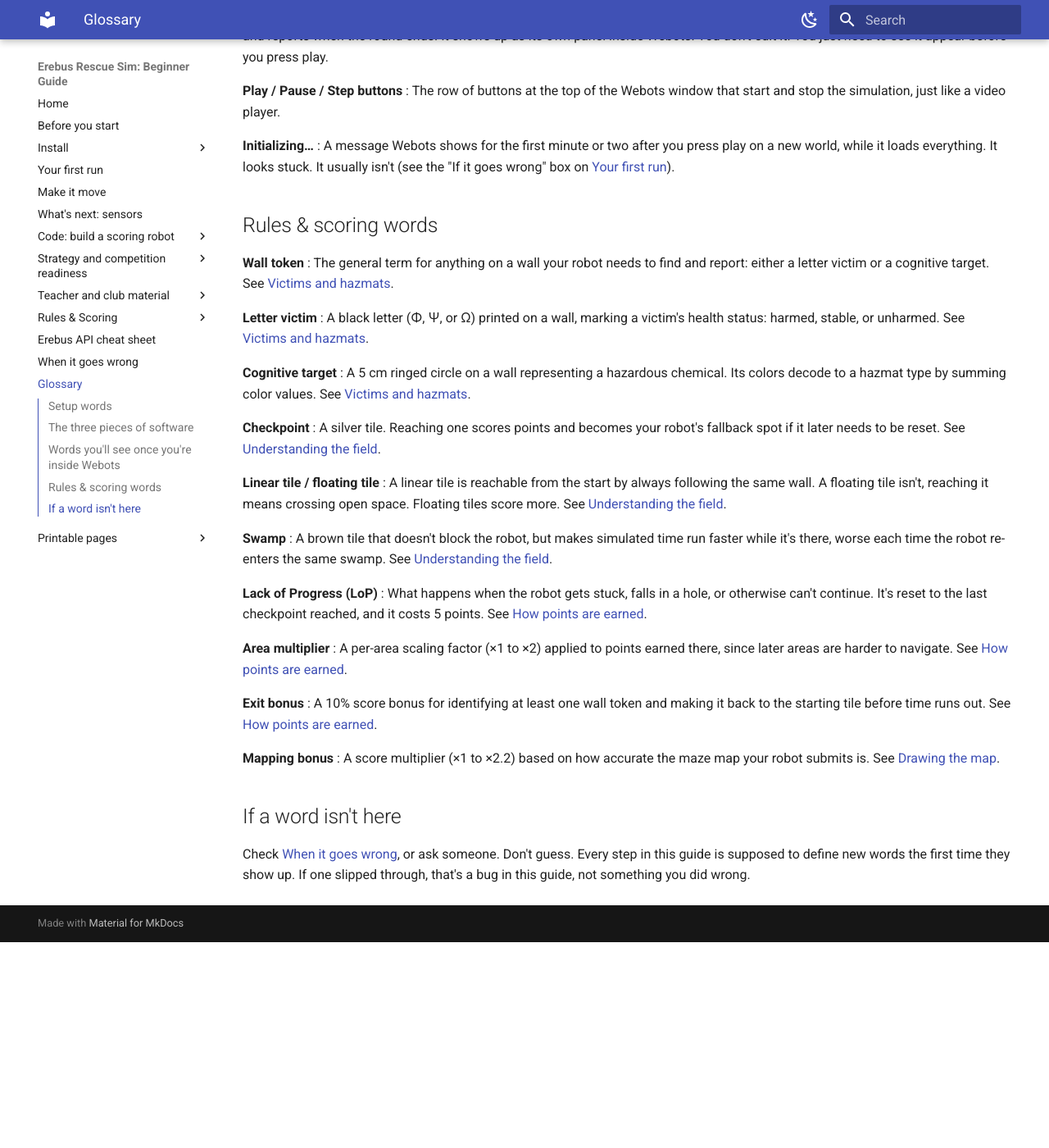
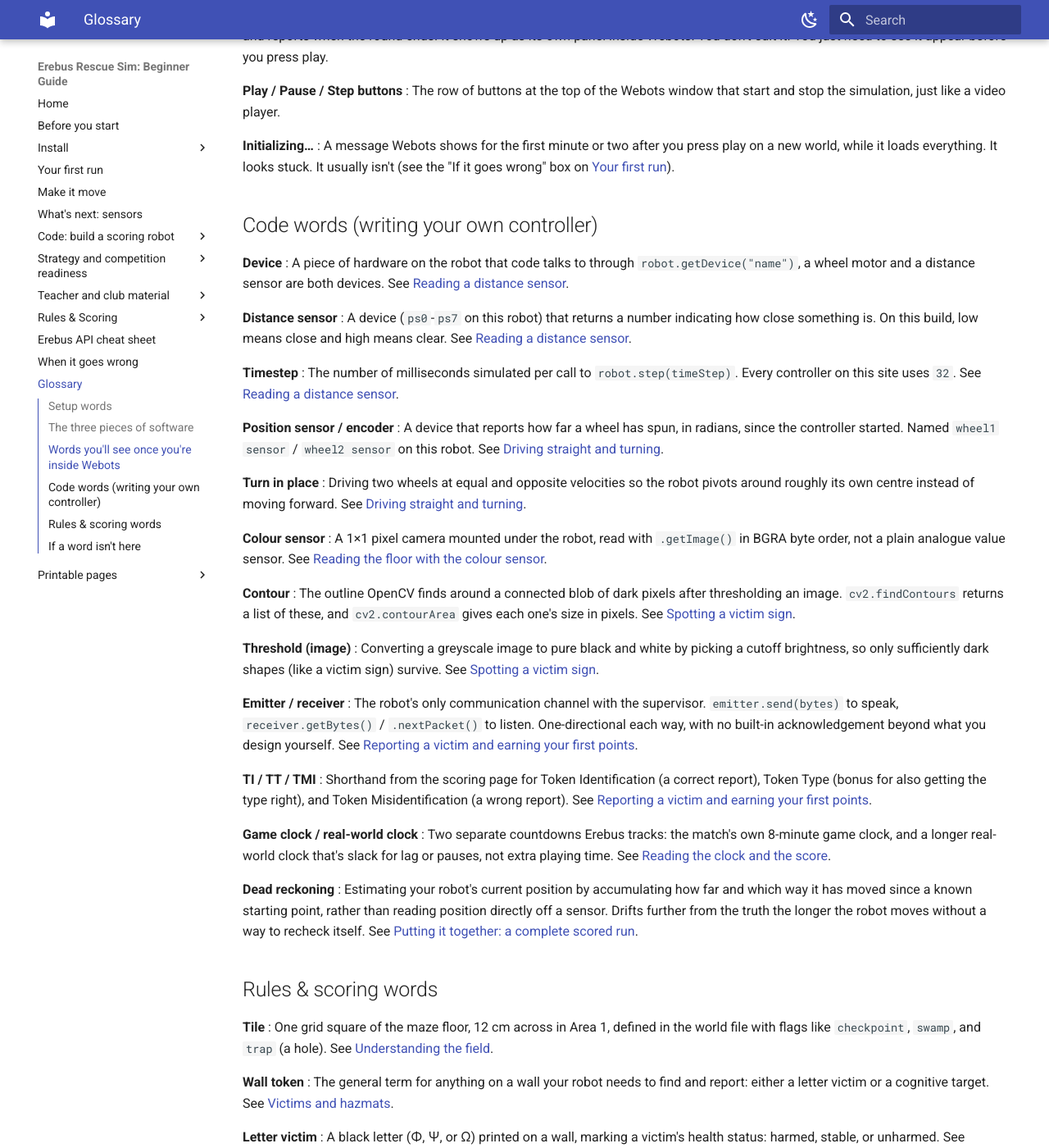
Before and after one commit to talkingj/rcja-rescue-sim-resources, an MkDocs documentation site: the page built from docs/glossary.md, in a window 1280 px wide and 1400 px high, scrolled down 1231 px. Shown: the whole window at 82% size. Built offline with MkDocs 1.6.1 and Material for MkDocs 9.7.7, drawn with Linux system fonts in a browser that asks for light colours; before the commit the page ends 2380 px from its top, so only the background shows below that; some of the changed text lies outside the part shown.

Commit message:
R3: glossary growth pass, all Track C/S/T terms
Adds 14 new entries (13 from R3-notes.md plus "dead reckoning",
caught by a follow-up grep across all new pages): a new "Code words"
section, plus a "Tile" entry and an enriched "Lack of Progress" entry
in the existing Rules & scoring section.

This completes all 28 BACKLOG.md resources across Tracks H0, C, S, T,
and R. Every scoring mechanism has a real, non-zero verified score on
its own page; every narrowing or scope correction was chosen over
inventing a result.

```diff
--- a/docs/glossary.md
+++ b/docs/glossary.md
@@ -73,7 +73,71 @@ listed below. Words are in the order you'll meet them, not alphabetical order.
   loads everything. It looks stuck. It usually isn't (see the "If it goes wrong" box on
   [Your first run](first-run.md)).
 
+## Code words (writing your own controller)
+
+**Device**
+: A piece of hardware on the robot that code talks to through `robot.getDevice("name")`, a wheel
+  motor and a distance sensor are both devices. See [Reading a distance sensor](code-sensors.md).
+
+**Distance sensor**
+: A device (`ps0`-`ps7` on this robot) that returns a number indicating how close something is. On
+  this build, low means close and high means clear. See [Reading a distance
+  sensor](code-sensors.md).
+
+**Timestep**
+: The number of milliseconds simulated per call to `robot.step(timeStep)`. Every controller on this
+  site uses `32`. See [Reading a distance sensor](code-sensors.md).
+
+**Position sensor / encoder**
+: A device that reports how far a wheel has spun, in radians, since the controller started. Named
+  `wheel1 sensor` / `wheel2 sensor` on this robot. See [Driving straight and
+  turning](code-driving.md).
+
+**Turn in place**
+: Driving two wheels at equal and opposite velocities so the robot pivots around roughly its own
+  centre instead of moving forward. See [Driving straight and turning](code-driving.md).
+
+**Colour sensor**
+: A 1×1 pixel camera mounted under the robot, read with `.getImage()` in BGRA byte order, not a
+  plain analogue value sensor. See [Reading the floor with the colour sensor](code-colour.md).
+
+**Contour**
+: The outline OpenCV finds around a connected blob of dark pixels after thresholding an image.
+  `cv2.findContours` returns a list of these, and `cv2.contourArea` gives each one's size in
+  pixels. See [Spotting a victim sign](code-victim-detection.md).
+
+**Threshold (image)**
+: Converting a greyscale image to pure black and white by picking a cutoff brightness, so only
+  sufficiently dark shapes (like a victim sign) survive. See [Spotting a victim
+  sign](code-victim-detection.md).
+
+**Emitter / receiver**
+: The robot's only communication channel with the supervisor. `emitter.send(bytes)` to speak,
+  `receiver.getBytes()` / `.nextPacket()` to listen. One-directional each way, with no built-in
+  acknowledgement beyond what you design yourself. See [Reporting a victim and earning your first
+  points](code-reporting.md).
+
+**TI / TT / TMI**
+: Shorthand from the scoring page for Token Identification (a correct report), Token Type (bonus for
+  also getting the type right), and Token Misidentification (a wrong report). See [Reporting a
+  victim and earning your first points](code-reporting.md).
+
+**Game clock / real-world clock**
+: Two separate countdowns Erebus tracks: the match's own 8-minute game clock, and a longer
+  real-world clock that's slack for lag or pauses, not extra playing time. See [Reading the clock
+  and the score](code-game-info.md).
+
+**Dead reckoning**
+: Estimating your robot's current position by accumulating how far and which way it has moved since
+  a known starting point, rather than reading position directly off a sensor. Drifts further from
+  the truth the longer the robot moves without a way to recheck itself. See [Putting it together: a
+  complete scored run](code-complete-run.md).
+
 ## Rules & scoring words
+
+**Tile**
+: One grid square of the maze floor, 12 cm across in Area 1, defined in the world file with flags
+  like `checkpoint`, `swamp`, and `trap` (a hole). See [Understanding the field](rules-field.md).
 
 **Wall token**
 : The general term for anything on a wall your robot needs to find and report: either a letter victim
@@ -104,8 +168,10 @@ listed below. Words are in the order you'll meet them, not alphabetical order.
 
 **Lack of Progress (LoP)**
 : What happens when the robot gets stuck, falls in a hole, or otherwise can't continue. It's reset to
-  the last checkpoint reached, and it costs 5 points. See
-  [How points are earned](rules-scoring.md#the-building-blocks).
+  the last checkpoint reached, and it costs 5 points. Triggered by a robot's own request, 20 seconds
+  of the supervisor detecting no movement, or falling in a trap tile, all three cost the same flat
+  penalty. See [How points are earned](rules-scoring.md#the-building-blocks) and [Getting stuck, and
+  recovering from it](code-lack-of-progress.md).
 
 **Area multiplier**
 : A per-area scaling factor (×1 to ×2) applied to points earned there, since later areas are harder to
```
